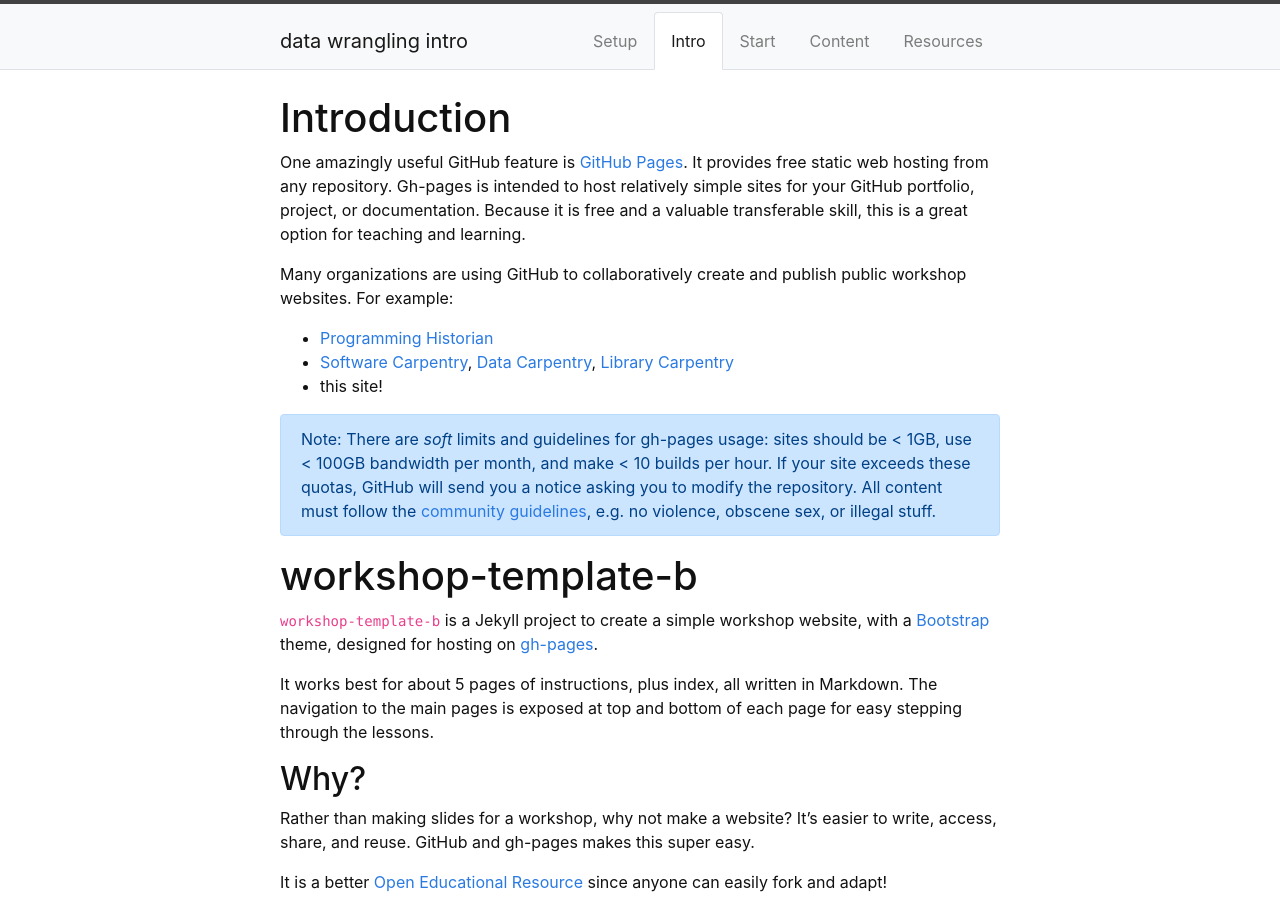
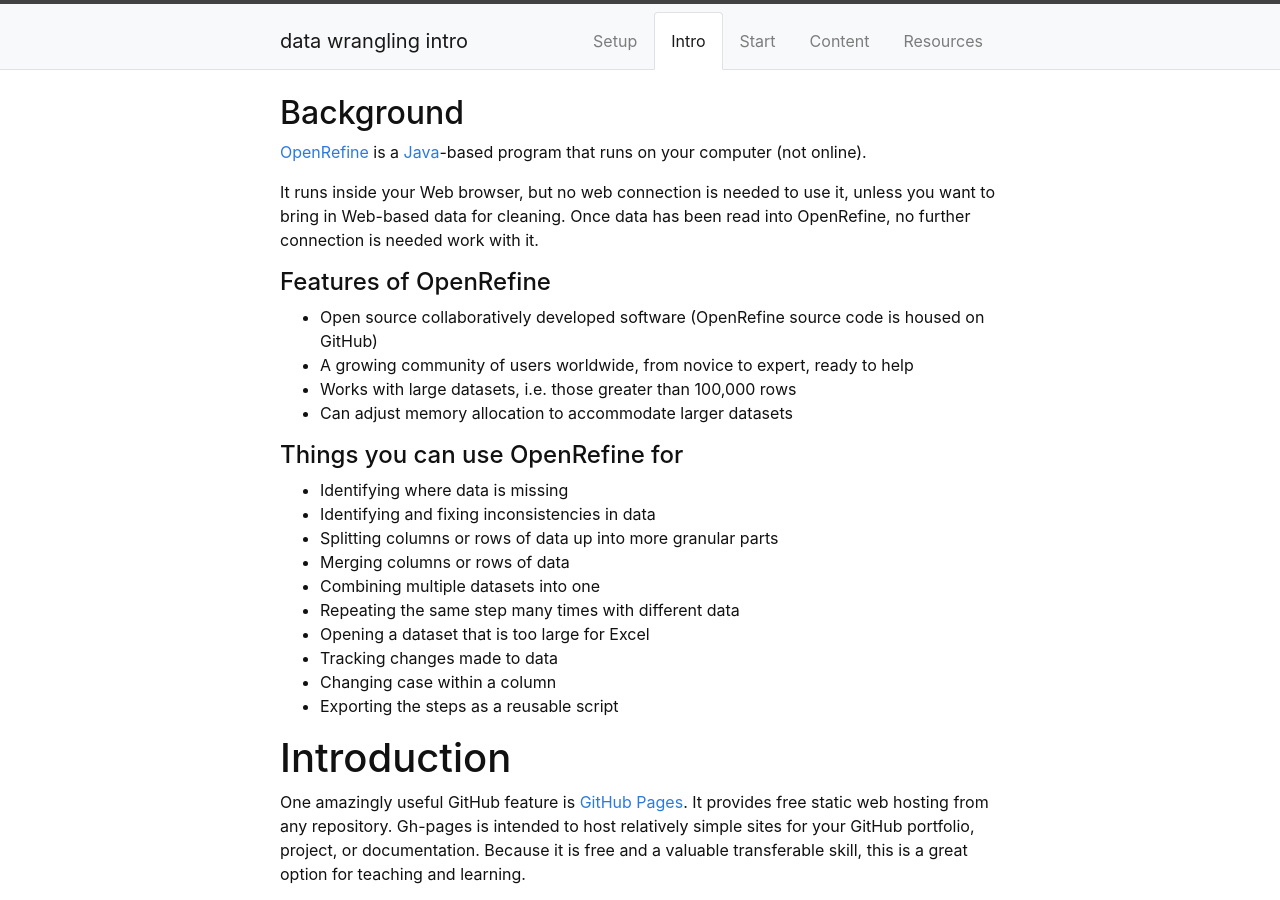
Before and after one commit to GULibrarySandbox/intro-data-wrangle, a Jekyll site: the page built from content/1-intro.md, in a window 1280 px wide and 900 px high. Built offline with Jekyll 4.4.1, drawn with Linux system fonts in a browser that asks for light colours.

Commit message:
Update 1-intro.md

```diff
--- a/content/1-intro.md
+++ b/content/1-intro.md
@@ -2,6 +2,31 @@
 title: Intro
 nav: true
 ---
+## Background
+
+[OpenRefine](http://openrefine.org) is a [Java](https://www.java.com/en/)-based program that runs on your computer (not online).
+
+It runs inside your Web browser, but no web connection is needed to use it, unless you want to bring in Web-based data for cleaning. Once data has been read into OpenRefine, no further connection is needed work with it.
+
+#### Features of OpenRefine
+
+- Open source collaboratively developed software (OpenRefine source code is housed on GitHub)
+- A growing community of users worldwide, from novice to expert, ready to help
+- Works with large datasets, i.e. those greater than 100,000 rows
+- Can adjust memory allocation to accommodate larger datasets
+
+#### Things you can use OpenRefine for
+
+- Identifying where data is missing
+- Identifying and fixing inconsistencies in data
+- Splitting columns or rows of data up into more granular parts
+- Merging columns or rows of data
+- Combining multiple datasets into one
+- Repeating the same step many times with different data
+- Opening a dataset that is too large for Excel
+- Tracking changes made to data
+- Changing case within a column
+- Exporting the steps as a reusable script
 
 # Introduction
 
```
